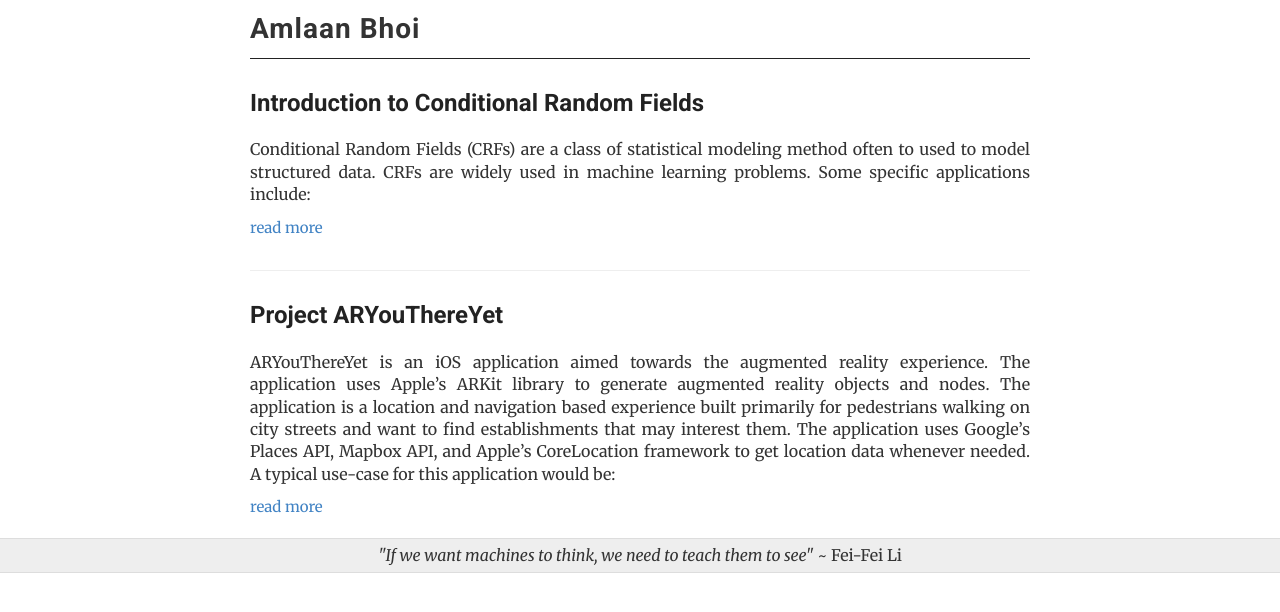
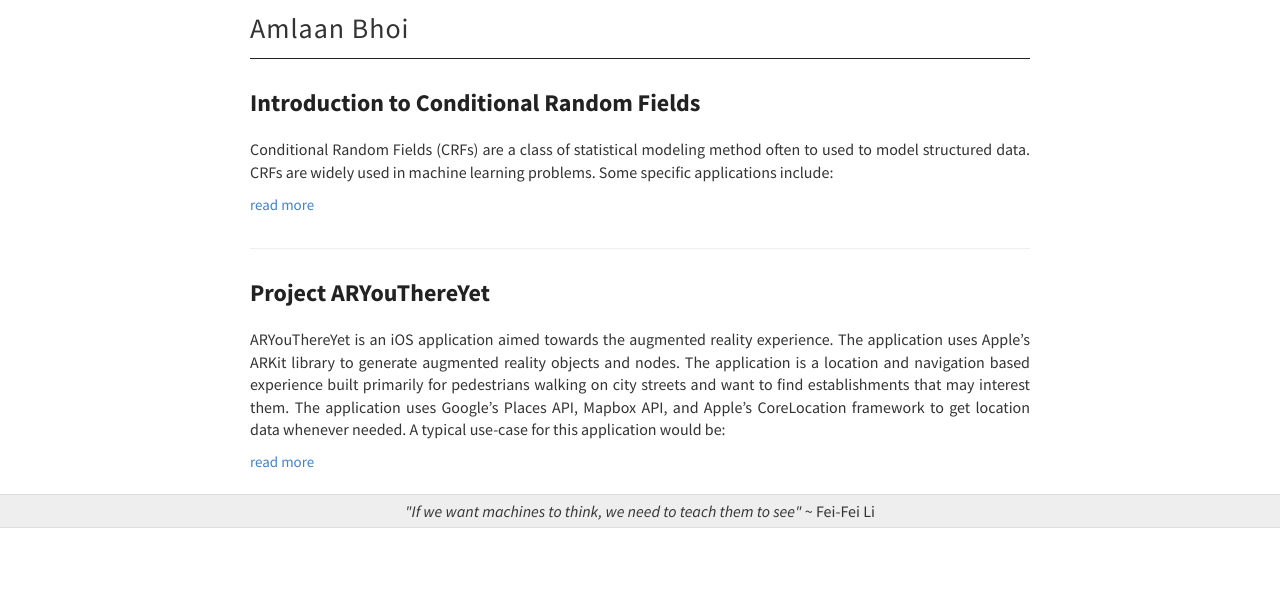
Before and after one commit to abhoi/blog_2, a Jekyll site: the page built from index.html, in a window 1280 px wide. Shown: the top 612 px of the page. Built offline with Jekyll 4.4.1, drawn with Linux system fonts in a browser that asks for light colours.

Commit message:
Changed font to Source Sans Pro

```diff
--- a/_sass/_variables.scss
+++ b/_sass/_variables.scss
@@ -3,8 +3,8 @@
 // VARIABLES
 //
 
-@import url('https://fonts.googleapis.com/css?family=Roboto:700');
-@import url('https://fonts.googleapis.com/css?family=Merriweather:400,400i,700');
+// @import url('https://fonts.googleapis.com/css?family=Roboto:700');
+@import url('https://fonts.googleapis.com/css?family=Source+Sans+Pro:400,400i,700');
 
 // Colors
 $blue: #4183C4;
@@ -21,8 +21,8 @@
 // $helvetica: "Merriweather", Helvetica, Arial, sans-serif;
 // $helveticaNeue: "Merriweather", "Helvetica Neue", Helvetica, Arial, sans-serif;
 // $georgia: Georgia, serif;
-$roboto: "Roboto", sans-serif;
-$body: "Merriweather", sans-serif;
+$roboto: "Source Sans Pro", sans-serif;
+$body: "Source Sans Pro", sans-serif;
 
 // Mobile breakpoints
 @mixin mobile {
```
Also changed, not shown: 8 other files.
